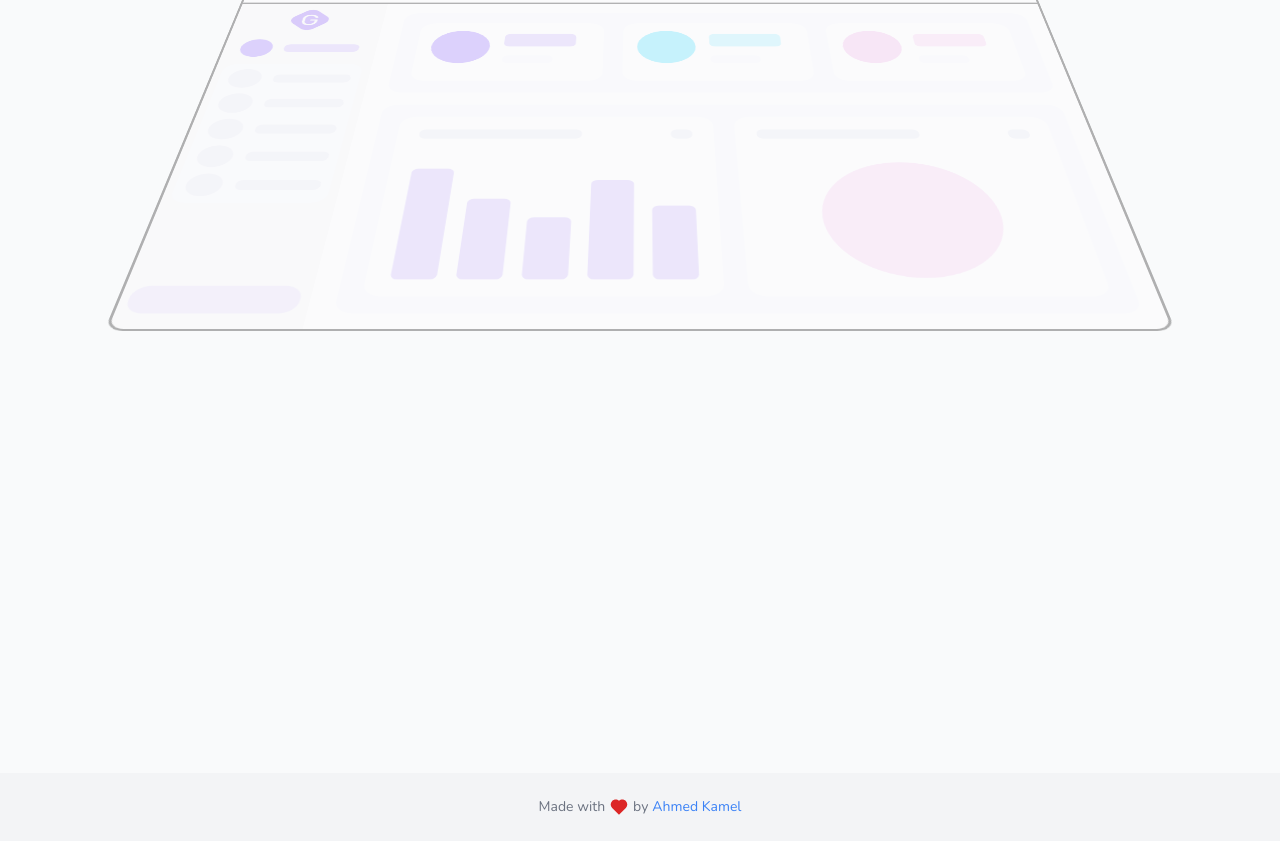
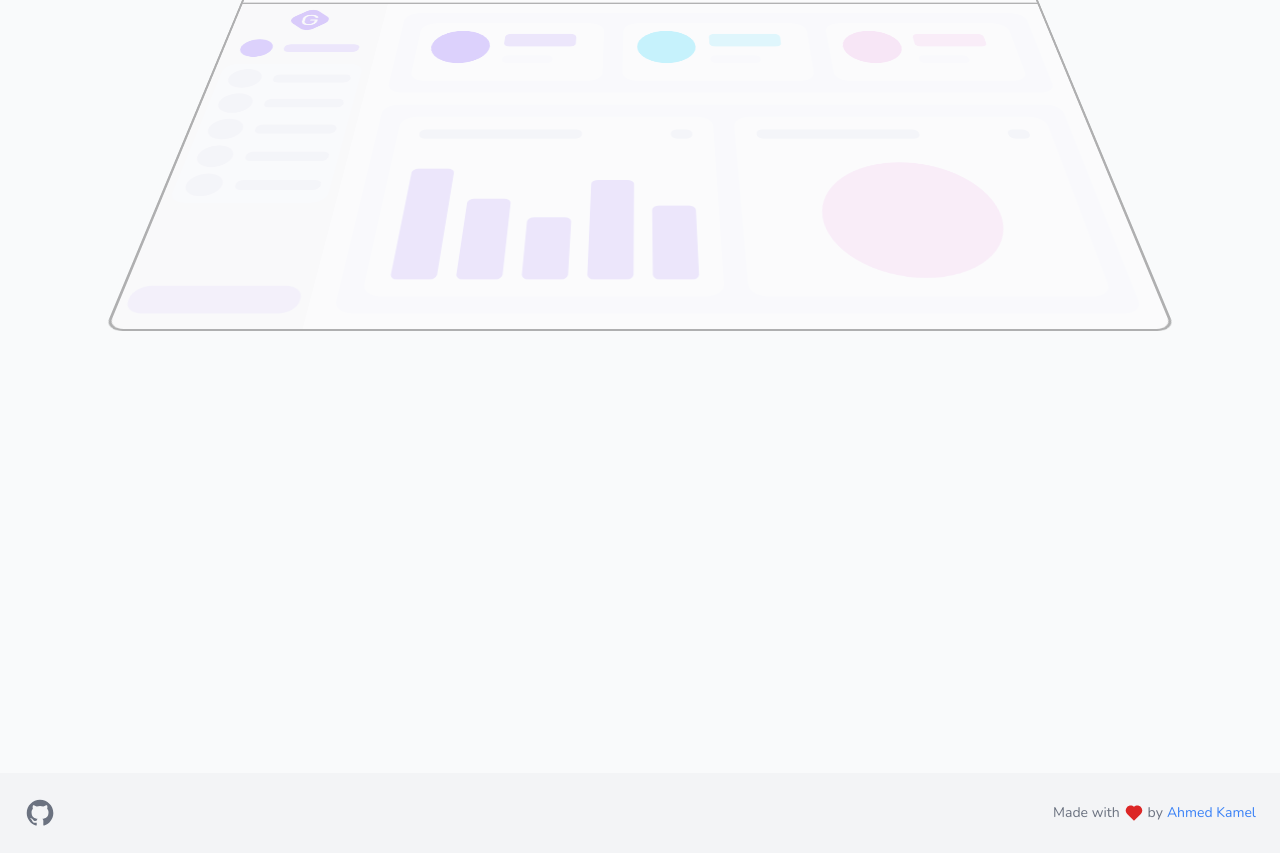
Before and after one commit to Kamona-WD/simple-hero-section, a website built with Vite: page index.html in a window 1280 px wide. Shown: the part 767-1620 px from the top of the page. Built offline with nearby package versions, Linux system fonts and the light colour scheme.

Commit message:
add github link

```diff
--- a/index.html
+++ b/index.html
@@ -247,7 +247,30 @@
         </main>
 
         <footer class="bg-gray-100 dark:bg-gray-900">
-          <div class="flex items-center justify-center p-6 mx-auto text-gray-500 max-w-7xl">
+          <div
+            class="flex flex-col items-center p-6 mx-auto space-y-4 text-gray-500  md:space-y-0 md:flex-row md:justify-between max-w-7xl"
+          >
+            <a
+              href="https://github.com/Kamona-WD/simple-hero-section"
+              target="_blank"
+              class="transition-all hover:-rotate-12 hover:scale-105 hover:text-gray-800 dark:hover:text-gray-100"
+            >
+              <span class="sr-only">Source code on github</span>
+
+              <svg
+                aria-hidden="true"
+                class="w-8 h-8"
+                xmlns="http://www.w3.org/2000/svg"
+                fill="currentColor"
+                viewBox="0 0 24 24"
+              >
+                <path
+                  fill-rule="evenodd"
+                  clip-rule="evenodd"
+                  d="M12.026 2c-5.509 0-9.974 4.465-9.974 9.974 0 4.406 2.857 8.145 6.821 9.465.499.09.679-.217.679-.481 0-.237-.008-.865-.011-1.696-2.775.602-3.361-1.338-3.361-1.338-.452-1.152-1.107-1.459-1.107-1.459-.905-.619.069-.605.069-.605 1.002.07 1.527 1.028 1.527 1.028.89 1.524 2.336 1.084 2.902.829.091-.645.351-1.085.635-1.334-2.214-.251-4.542-1.107-4.542-4.93 0-1.087.389-1.979 1.024-2.675-.101-.253-.446-1.268.099-2.64 0 0 .837-.269 2.742 1.021a9.582 9.582 0 0 1 2.496-.336 9.554 9.554 0 0 1 2.496.336c1.906-1.291 2.742-1.021 2.742-1.021.545 1.372.203 2.387.099 2.64.64.696 1.024 1.587 1.024 2.675 0 3.833-2.33 4.675-4.552 4.922.355.308.675.916.675 1.846 0 1.334-.012 2.41-.012 2.737 0 .267.178.577.687.479C19.146 20.115 22 16.379 22 11.974 22 6.465 17.535 2 12.026 2z"
+                ></path>
+              </svg>
+            </a>
             <p class="flex items-center justify-center space-x-1 text-sm">
               <span>Made with</span>
               <span>
```
